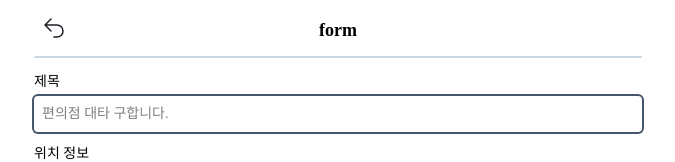
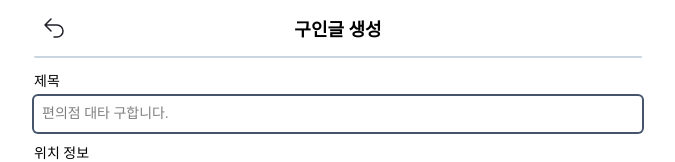
Before and after one commit to iamodh/daedda2-client, a React (Vite) app: page /app/job-posts/new in a window 1280 px wide. Shown: the top 162 px of the page, without its empty margins (302-977 px from the left). Built offline with nearby package versions, Linux system fonts and the light colour scheme; a web font is replaced by a local one.

Commit message:
form layout title 추가

```diff
--- a/src/app/routes/app/job-posts/[id]/edit.tsx
+++ b/src/app/routes/app/job-posts/[id]/edit.tsx
@@ -1,6 +1,11 @@
+import type { FormLayoutContext } from '@/app/routes/app/job-posts/new';
+import { paths } from '@/config/paths';
 import { UpdateJobPost } from '@/features/job-post/components/update-job-post';
+import { useOutletContext } from 'react-router';
 
 const EditJobPostRoute = () => {
+  const context = useOutletContext<FormLayoutContext>();
+  context.setTitle(paths.app.eidtJobPost.title);
   return (
     <div>
       <UpdateJobPost />
--- a/src/app/routes/app/job-posts/new.tsx
+++ b/src/app/routes/app/job-posts/new.tsx
@@ -1,6 +1,15 @@
+import { paths } from '@/config/paths';
 import { CreateJobPost } from '@/features/job-post/components/create-job-post';
+import { useOutletContext } from 'react-router';
+
+export interface FormLayoutContext {
+  setTitle: (title: string) => void;
+}
 
 const NewJobPostRoute = () => {
+  const context = useOutletContext<FormLayoutContext>();
+  context.setTitle?.(paths.app.newJobPost.title);
+
   return (
     <div>
       <CreateJobPost />
--- a/src/components/layouts/form-layout-wrapper.tsx
+++ b/src/components/layouts/form-layout-wrapper.tsx
@@ -1,10 +1,12 @@
 import { FormLayout } from '@/components/layouts/form-layout';
+import { useState } from 'react';
 import { Outlet } from 'react-router';
 
 const FormLayoutWrapper = () => {
+  const [title, setTitle] = useState('');
   return (
-    <FormLayout>
-      <Outlet />
+    <FormLayout title={title}>
+      <Outlet context={{ setTitle }} />
     </FormLayout>
   );
 };
--- a/src/components/layouts/form-layout.tsx
+++ b/src/components/layouts/form-layout.tsx
@@ -1,14 +1,20 @@
 import { FormHeader } from '@/components/ui/header';
 import { useNavigate } from 'react-router';
 
-export const FormLayout = ({ children }: React.PropsWithChildren) => {
+interface FormLayoutProps {
+  title: string;
+}
+export const FormLayout = ({
+  title,
+  children,
+}: React.PropsWithChildren<FormLayoutProps>) => {
   const navigate = useNavigate();
   const onBackClick = () => {
     navigate(-1);
   };
   return (
     <>
-      <FormHeader onBackClick={onBackClick} pageTitle={'form'} />
+      <FormHeader onBackClick={onBackClick} title={title} />
       <main className="pt-18 pb-12">{children}</main>
     </>
   );
--- a/src/components/ui/header/form-header.tsx
+++ b/src/components/ui/header/form-header.tsx
@@ -2,17 +2,17 @@ import { Dividor } from '@/components/ui/form/dividor';
 import back from '@/assets/icons/back.svg';
 
 interface FormHeaderProps {
-  pageTitle: string;
+  title: string;
   onBackClick: () => void;
 }
 
-const FormHeader = ({ pageTitle, onBackClick }: FormHeaderProps) => {
+const FormHeader = ({ title, onBackClick }: FormHeaderProps) => {
   return (
     <header className="fixed pt-4 px-4 top-0 left-0 right-0 mx-auto max-w-[640px] bg-white h-[56px]">
       <button className="absolute cursor-pointer" onClick={onBackClick}>
         <img src={back} className="p-2 -mt-2" />
       </button>
-      <h1 className="h-full text-center text-lg font-semibold">{pageTitle}</h1>
+      <h1 className="h-full text-center text-lg font-semibold">{title}</h1>
       <Dividor />
     </header>
   );
--- a/src/config/paths.ts
+++ b/src/config/paths.ts
@@ -17,6 +17,7 @@ export const paths = {
     newJobPost: {
       path: 'job-posts/new',
       getHref: () => '/app/job-posts/new',
+      title: '구인글 생성',
     },
     jobPost: {
       path: 'job-posts/:jobPostId',
@@ -25,6 +26,7 @@ export const paths = {
     eidtJobPost: {
       path: 'job-posts/:jobPostId/edit',
       getHref: (id: number) => `/app/job-posts/${id}/edit`,
+      title: '구인글 수정',
     },
   },
 };
```
